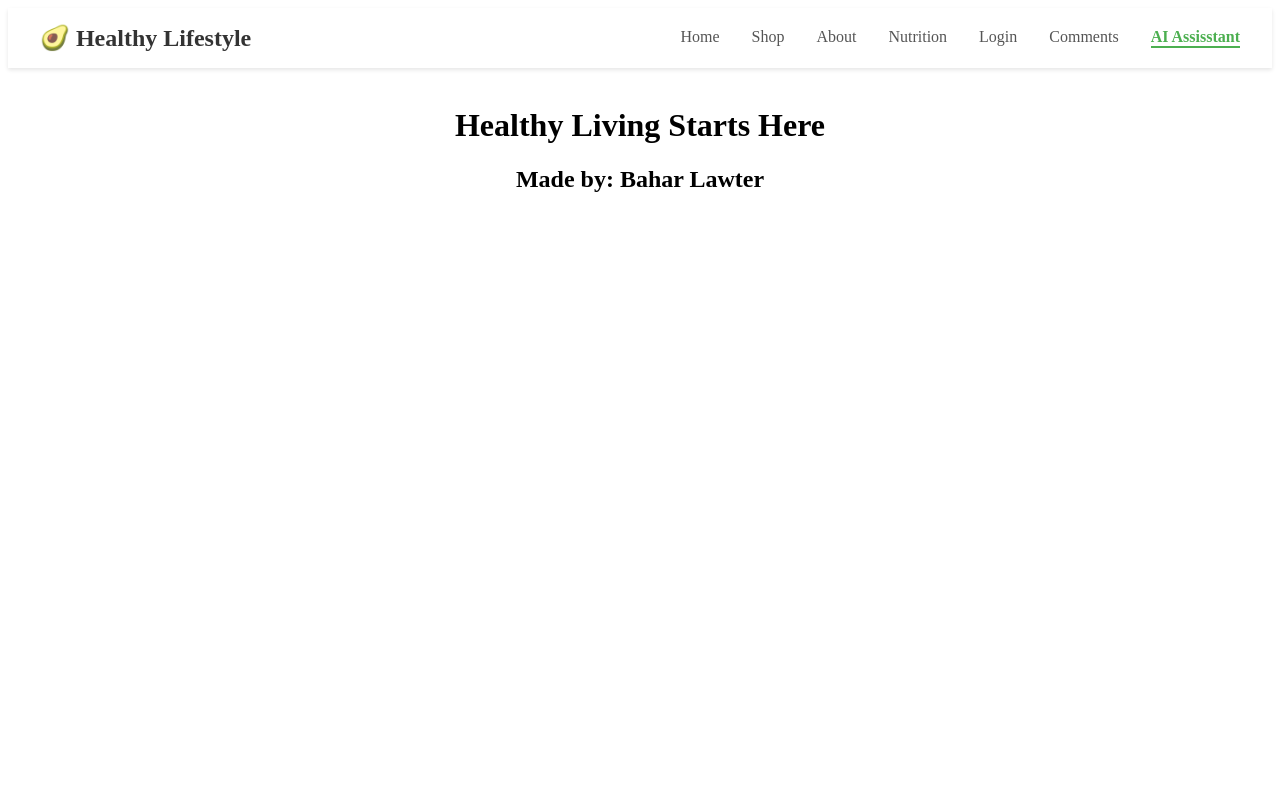
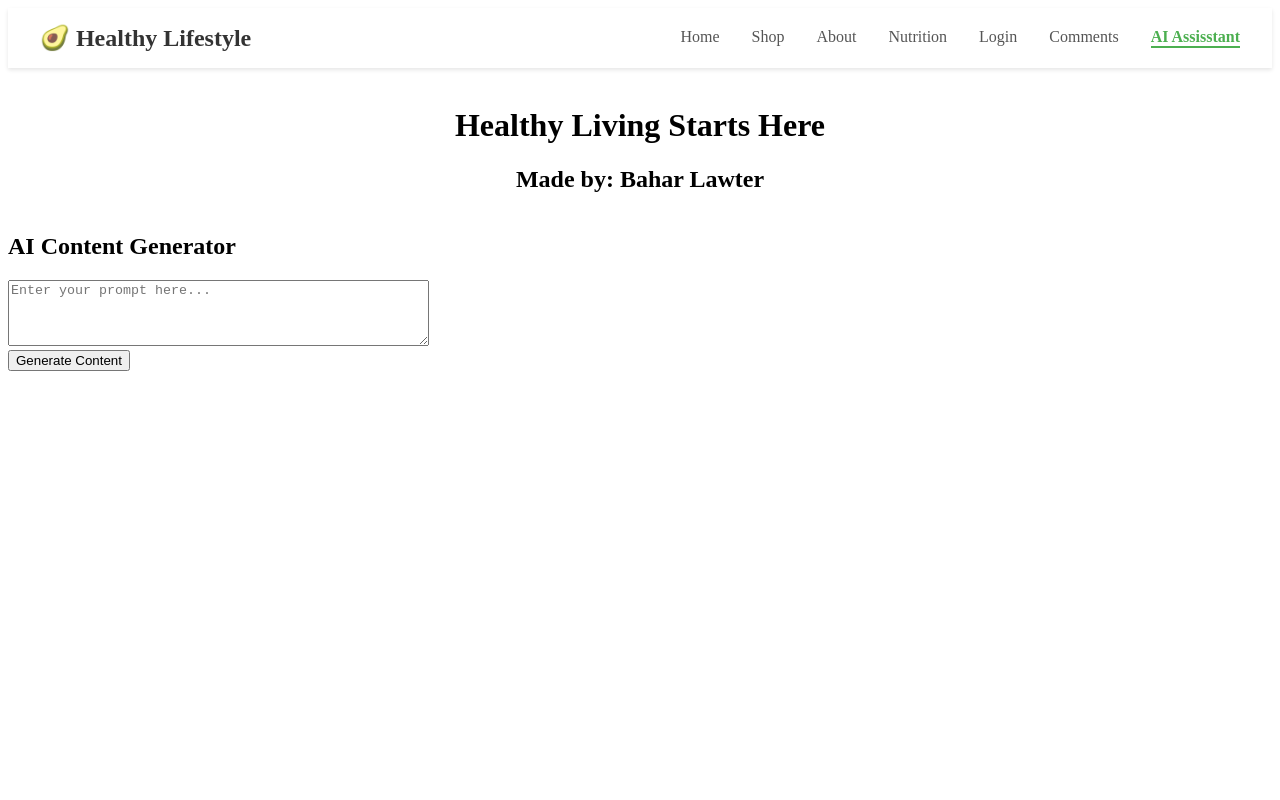
Before and after one commit to baharlawter/Health_Lifestyle_App, a React (Vite) app in the folder FrontEnd/: page /gemini in a window 1280 px wide. Shown: the top 800 px of the page. Built offline with nearby package versions, Linux system fonts and the light colour scheme.

Commit message:
Front end is haveing fetching issue

```diff
--- a/FrontEnd/src/App.jsx
+++ b/FrontEnd/src/App.jsx
@@ -31,7 +31,7 @@ function AppContent() {
           <Route path="/blog/:id" element={<BlogDetail />} />
           <Route path="/authPage" element={<AuthPage />} />
           <Route path="/comments" element={<Comments />} />
-          <Route path="/gemini" element={Gemini} />
+          <Route path="/gemini" element={<Gemini />} />
         </Routes>
 
         {/* {location.pathname !== "/login" && <Comments />} */}
```
Also changed, not shown: FrontEnd/src/components/Gemini/Gemini.jsx (+3 -27 lines).
